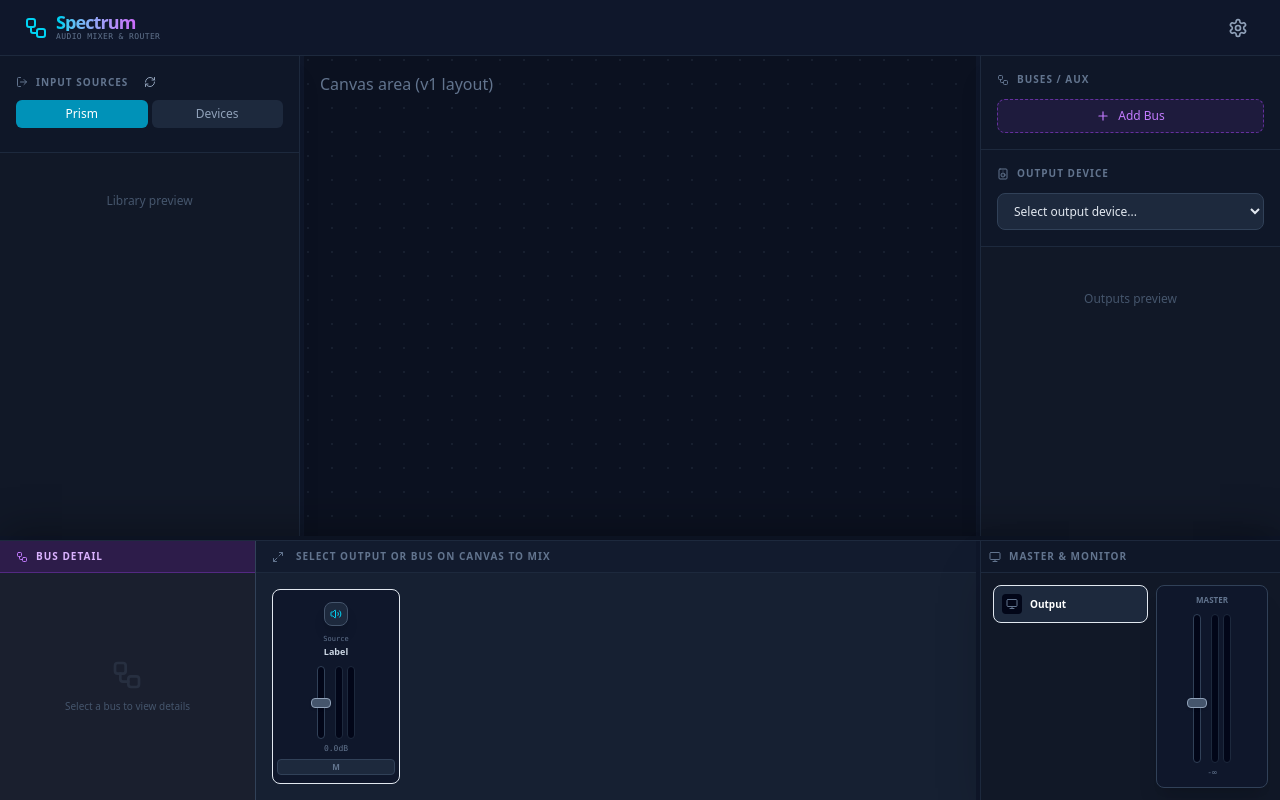
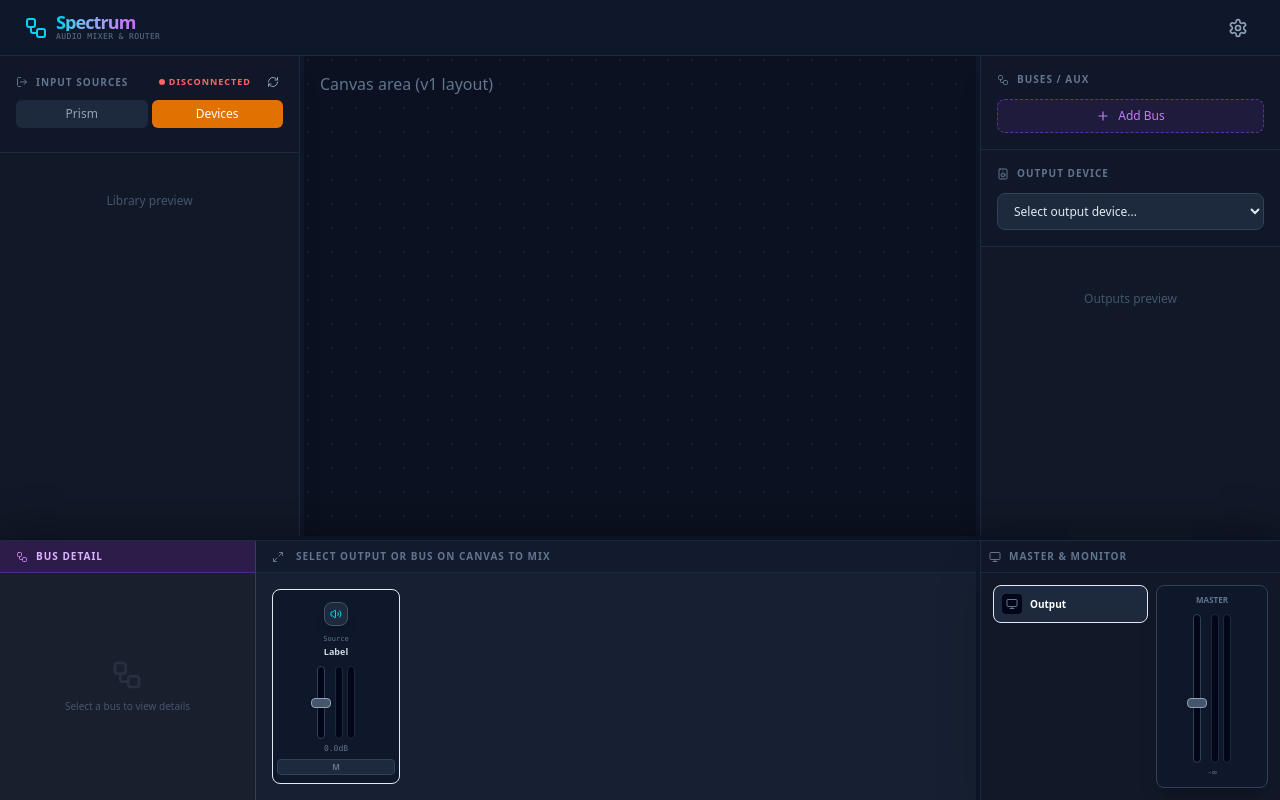
Before and after one commit to petitstrawberry/spectrum, a React (Vite) app: page / in a window 1280 px wide. Built offline with nearby package versions, Linux system fonts and the light colour scheme; the HTML template or start-up script is replaced by a standard one.

Commit message:
feat: SpectrumLayoutにデバイスプロパティを追加し、LeftSidebarに接続状態インジケーターを実装

```diff
--- a/src/App.tsx
+++ b/src/App.tsx
@@ -453,5 +453,5 @@
     void setSelectedNodeHandle; void showSettings; void setShowSettings;
   })();
 
-  return <SpectrumLayout />;
+  return <SpectrumLayout devices={devices} />;
 }
--- a/src/ui/LeftSidebar.tsx
+++ b/src/ui/LeftSidebar.tsx
@@ -1,20 +1,26 @@
-// @ts-nocheck
-import React from 'react';
 import { LogOut, RefreshCw } from 'lucide-react';
 
 interface Props {
   width: number;
   isRefreshing: boolean;
   inputSourceMode: string;
-  handleRefresh: () => void;
+  handleRefresh: () => void | Promise<void>;
+  driverStatus?: { connected: boolean; sample_rate?: number; buffer_size?: number } | null;
 }
 
-export default function LeftSidebar({ width, isRefreshing, inputSourceMode, handleRefresh }: Props) {
+export default function LeftSidebar({ width, isRefreshing, inputSourceMode, handleRefresh, driverStatus }: Props) {
   return (
     <div className="bg-[#111827] border-r border-slate-800 flex flex-col shrink-0 z-10 shadow-xl relative" style={{ width }} onClick={e => e.stopPropagation()}>
       <div className="p-4 border-b border-slate-800 bg-slate-900/50">
         <div className="text-[10px] font-bold text-slate-500 uppercase tracking-widest mb-2 flex items-center gap-2">
           <LogOut className="w-3 h-3" /> Input Sources
+          {/* Connection status indicator - placed above the tabs (v1 parity) */}
+          {driverStatus && (
+            <span className={`ml-auto flex items-center gap-1 ${driverStatus.connected ? 'text-green-400' : 'text-red-400'}`}>
+              <span className={`w-1.5 h-1.5 rounded-full ${driverStatus.connected ? 'bg-green-400' : 'bg-red-400'}`} />
+              <span className="text-[9px]">{driverStatus.connected ? 'Connected' : 'Disconnected'}</span>
+            </span>
+          )}
           <button onClick={handleRefresh} className="ml-1 p-1 hover:bg-slate-700 rounded transition-colors" title="Refresh">
             <RefreshCw className={`w-3 h-3 text-slate-400 ${isRefreshing ? 'animate-spin' : ''}`} />
           </button>
--- a/src/ui/SpectrumLayout.tsx
+++ b/src/ui/SpectrumLayout.tsx
@@ -129,20 +129,31 @@
 }
 
 // The visual layout component (previously V1ExactLayout)
-export default function SpectrumLayout() {
-  // For visual parity we keep local state where needed, but all logic
-  // calling backend APIs is preserved in-place as no-ops or safe stubs
-  // to avoid accidental side-effects when rendering the UI-only component.
+import type { UseDevicesReturn } from '../hooks/useDevices';
+
+interface SpectrumLayoutProps {
+  devices: UseDevicesReturn;
+}
+
+export default function SpectrumLayout({ devices }: SpectrumLayoutProps) {
+  // For visual parity we keep local state where needed
   const [showSettings, setShowSettings] = useState(false);
   const [showPluginBrowser, setShowPluginBrowser] = useState(false);
   // Minimal placeholders for the big UI to render without wiring
-  const driverStatus: any = { connected: false };
-  const isRefreshing = false;
-  const prismDevice: any = null;
-  const inputSourceMode = 'prism';
-  const selectedInputDevice = null;
-  const channelSources: any[] = [];
-  const otherInputDevices: any[] = [];
+  const isRefreshing = devices?.isLoading ?? false;
+  const [driverStatus, setDriverStatus] = useState<any | null>(null);
+  const prismDevice = devices?.inputDevices?.find((d: any) => d.isPrism) ?? null;
+  const inputSourceMode = devices?.prismStatus?.connected ? 'prism' : 'devices';
+  const selectedInputDevice = prismDevice;
+  const channelSources: any[] = (devices?.prismStatus?.apps || []).map((a: any, i: number) => ({
+    id: `ch_${(a.channelOffset ?? (i * 2))}`,
+    channelOffset: a.channelOffset ?? (i * 2),
+    channelLabel: `${(a.channelOffset ?? (i * 2)) + 1}-${(a.channelOffset ?? (i * 2)) + 2}`,
+    apps: [{ name: a.name, icon: Music, color: 'text-cyan-400', pid: a.pid, clientCount: 1 }],
+    hasApps: !!a.name,
+    isMain: (a.channelOffset ?? (i * 2)) === 0,
+  }));
+  const otherInputDevices: any[] = (devices?.inputDevices || []).filter((d: any) => !d.isPrism);
   const leftSidebarWidth = 300;
   const rightSidebarWidth = 300;
   const canvasRef = useRef<HTMLDivElement | null>(null);
@@ -168,7 +179,7 @@
   const libraryDrag: any = null;
 
   // No-op handlers to satisfy JSX bindings
-  const handleRefresh = () => {};
+  const handleRefresh = async () => { if (devices?.refresh) await devices.refresh(); };
   const handleResizeStart: any = () => {};
   const handleCanvasWheel = () => {};
   const handleCanvasPanStart = () => {};
@@ -179,10 +190,28 @@
   const deleteNode = () => {};
   const toggleChannelMode = () => {};
   const handleLibraryMouseDown = () => {};
-  const openPrismApp = async () => {};
+  // Use the real openPrismApp from ../lib/prismd (imported above)
+  // openPrismApp is imported; call it directly where needed
   const reserveBusIdStub = async () => 'bus_1';
   const addBusStub = async () => {};
   const getActiveInputCaptures = async () => [];
+  // Fetch driver status periodically (to mirror v1 behavior)
+  useEffect(() => {
+    let running = true;
+    const poll = async () => {
+      try {
+        const s = await getDriverStatus();
+        if (!running) return;
+        setDriverStatus(s);
+      } catch (e) {
+        console.debug('getDriverStatus failed', e);
+        setDriverStatus({ connected: false, sample_rate: 0, buffer_size: 0 });
+      }
+    };
+    poll();
+    const id = setInterval(poll, 2000);
+    return () => { running = false; clearInterval(id); };
+  }, []);
   const setNodes = (fn: any) => {};
   const setPluginBrowserTargetBusId = (id: string | null) => {};
   const setAvailablePlugins = (p: any[]) => {};
@@ -226,7 +255,7 @@
       </header>
 
       <div className="flex-1 flex overflow-hidden">
-        <LeftSidebar width={leftSidebarWidth} isRefreshing={isRefreshing} inputSourceMode={inputSourceMode} handleRefresh={handleRefresh} />
+        <LeftSidebar width={leftSidebarWidth} isRefreshing={isRefreshing} inputSourceMode={inputSourceMode} handleRefresh={handleRefresh} driverStatus={driverStatus} />
         <div className="w-1 bg-transparent hover:bg-cyan-500/50 cursor-ew-resize z-20 shrink-0 transition-colors" />
         <CanvasView canvasRef={canvasRef} isPanning={isPanning} canvasTransform={canvasTransform} />
         <div className="w-1 bg-transparent hover:bg-pink-500/50 cursor-ew-resize z-20 shrink-0 transition-colors" />
```
